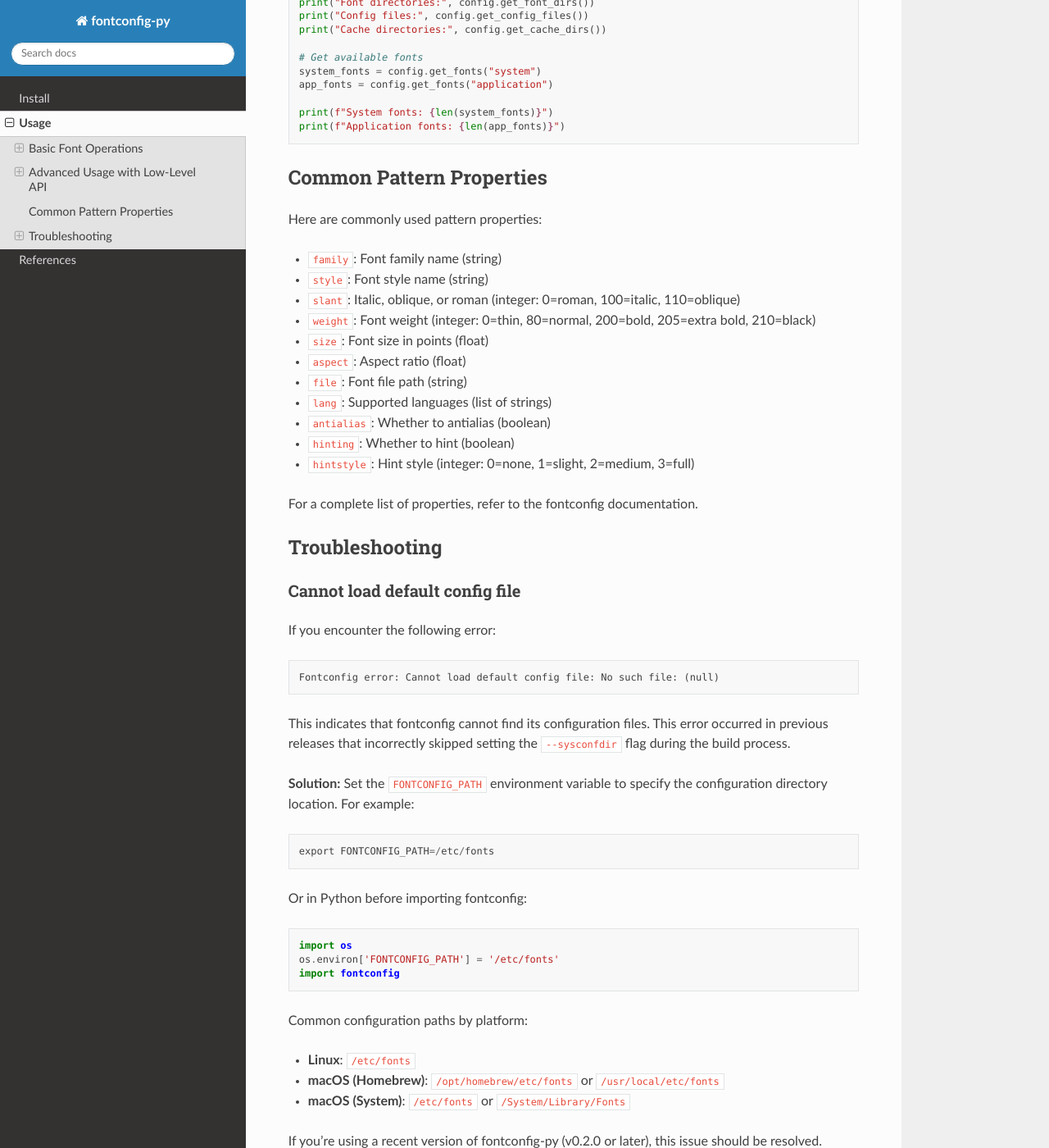
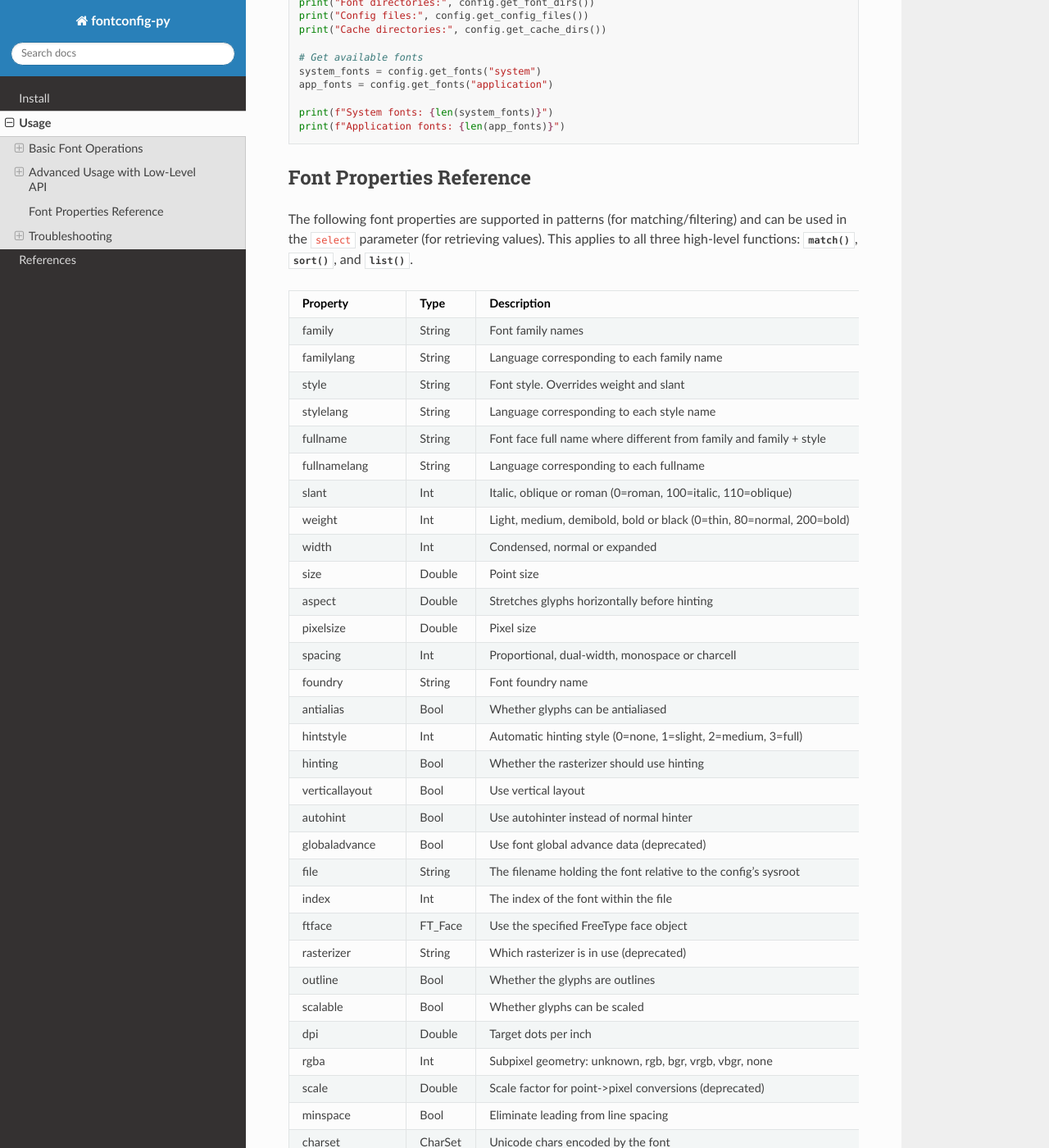
Before and after one commit to kyamagu/fontconfig-py, a Sphinx documentation site: the page built from docs/source/usage.rst, in a window 1280 px wide and 1400 px high, scrolled down 4431 px. Shown: the whole window at 82% size. Built offline with Sphinx 7.4.7 and the Read the Docs theme 3.1.0, drawn with Linux system fonts in a browser that asks for light colours; some of the changed text lies outside the part shown.

Commit message:
Move font properties table from deprecated query() to list() docstring
The comprehensive font properties table was previously only in the
deprecated query() function, making it less discoverable for users.

Changes:
- Added complete font properties table to list() docstring
- Added same table to list() in .pyi type stub file
- Simplified query() docstring to reference list() for properties
- Expanded usage.rst with complete Font Properties Reference section
- Used Sphinx list-table directive for better HTML rendering

The properties table is now prominently featured in:
1. list() function docstring (most general function)
2. usage.rst documentation (searchable reference)
3. Will render in API docs via Sphinx autodoc

🤖 Generated with [Claude Code](https://claude.com/claude-code)

Co-Authored-By: Claude <noreply@anthropic.com>

```diff
--- a/docs/source/usage.rst
+++ b/docs/source/usage.rst
@@ -233,24 +233,170 @@ Access fontconfig configuration directories and files::
    print(f"System fonts: {len(system_fonts)}")
    print(f"Application fonts: {len(app_fonts)}")
 
-Common Pattern Properties
--------------------------
+Font Properties Reference
+--------------------------
 
-Here are commonly used pattern properties:
+The following font properties are supported in patterns (for matching/filtering) and
+can be used in the ``select`` parameter (for retrieving values). This applies to all
+three high-level functions: :py:func:`match`, :py:func:`sort`, and :py:func:`list`.
 
-- ``family``: Font family name (string)
-- ``style``: Font style name (string)
-- ``slant``: Italic, oblique, or roman (integer: 0=roman, 100=italic, 110=oblique)
-- ``weight``: Font weight (integer: 0=thin, 80=normal, 200=bold, 205=extra bold, 210=black)
-- ``size``: Font size in points (float)
-- ``aspect``: Aspect ratio (float)
-- ``file``: Font file path (string)
-- ``lang``: Supported languages (list of strings)
-- ``antialias``: Whether to antialias (boolean)
-- ``hinting``: Whether to hint (boolean)
-- ``hintstyle``: Hint style (integer: 0=none, 1=slight, 2=medium, 3=full)
+.. list-table::
+   :header-rows: 1
+   :widths: 15 10 50
 
-For a complete list of properties, refer to the fontconfig documentation.
+   * - Property
+     - Type
+     - Description
+   * - family
+     - String
+     - Font family names
+   * - familylang
+     - String
+     - Language corresponding to each family name
+   * - style
+     - String
+     - Font style. Overrides weight and slant
+   * - stylelang
+     - String
+     - Language corresponding to each style name
+   * - fullname
+     - String
+     - Font face full name where different from family and family + style
+   * - fullnamelang
+     - String
+     - Language corresponding to each fullname
+   * - slant
+     - Int
+     - Italic, oblique or roman (0=roman, 100=italic, 110=oblique)
+   * - weight
+     - Int
+     - Light, medium, demibold, bold or black (0=thin, 80=normal, 200=bold)
+   * - width
+     - Int
+     - Condensed, normal or expanded
+   * - size
+     - Double
+     - Point size
+   * - aspect
+     - Double
+     - Stretches glyphs horizontally before hinting
+   * - pixelsize
+     - Double
+     - Pixel size
+   * - spacing
+     - Int
+     - Proportional, dual-width, monospace or charcell
+   * - foundry
+     - String
+     - Font foundry name
+   * - antialias
+     - Bool
+     - Whether glyphs can be antialiased
+   * - hintstyle
+     - Int
+     - Automatic hinting style (0=none, 1=slight, 2=medium, 3=full)
+   * - hinting
+     - Bool
+     - Whether the rasterizer should use hinting
+   * - verticallayout
+     - Bool
+     - Use vertical layout
+   * - autohint
+     - Bool
+     - Use autohinter instead of normal hinter
+   * - globaladvance
+     - Bool
+     - Use font global advance data (deprecated)
+   * - file
+     - String
+     - The filename holding the font relative to the config's sysroot
+   * - index
+     - Int
+     - The index of the font within the file
+   * - ftface
+     - FT_Face
+     - Use the specified FreeType face object
+   * - rasterizer
+     - String
+     - Which rasterizer is in use (deprecated)
+   * - outline
+     - Bool
+     - Whether the glyphs are outlines
+   * - scalable
+     - Bool
+     - Whether glyphs can be scaled
+   * - dpi
+     - Double
+     - Target dots per inch
+   * - rgba
+     - Int
+     - Subpixel geometry: unknown, rgb, bgr, vrgb, vbgr, none
+   * - scale
+     - Double
+     - Scale factor for point->pixel conversions (deprecated)
+   * - minspace
+     - Bool
+     - Eliminate leading from line spacing
+   * - charset
+     - CharSet
+     - Unicode chars encoded by the font
+   * - lang
+     - LangSet
+     - Set of RFC-3066-style languages this font supports
+   * - fontversion
+     - Int
+     - Version number of the font
+   * - capability
+     - String
+     - List of layout capabilities in the font
+   * - fontformat
+     - String
+     - String name of the font format
+   * - embolden
+     - Bool
+     - Rasterizer should synthetically embolden the font
+   * - embeddedbitmap
+     - Bool
+     - Use the embedded bitmap instead of the outline
+   * - decorative
+     - Bool
+     - Whether the style is a decorative variant
+   * - lcdfilter
+     - Int
+     - Type of LCD filter
+   * - namelang
+     - String
+     - Language name to be used for default value of familylang, stylelang, fullnamelang
+   * - fontfeatures
+     - String
+     - List of extra feature tags in OpenType to be enabled
+   * - prgname
+     - String
+     - Name of the running program
+   * - hash
+     - String
+     - SHA256 hash value of the font data with "sha256:" prefix (deprecated)
+   * - postscriptname
+     - String
+     - Font name in PostScript
+   * - symbol
+     - Bool
+     - Whether font uses MS symbol-font encoding
+   * - color
+     - Bool
+     - Whether any glyphs have color
+   * - fontvariations
+     - String
+     - Comma-separated string of axes in variable font
+   * - variable
+     - Bool
+     - Whether font is Variable Font
+   * - fonthashint
+     - Bool
+     - Whether font has hinting
+   * - order
+     - Int
+     - Order number of the font
 
 Troubleshooting
 ---------------
```
Also changed, not shown: 2 other files.
